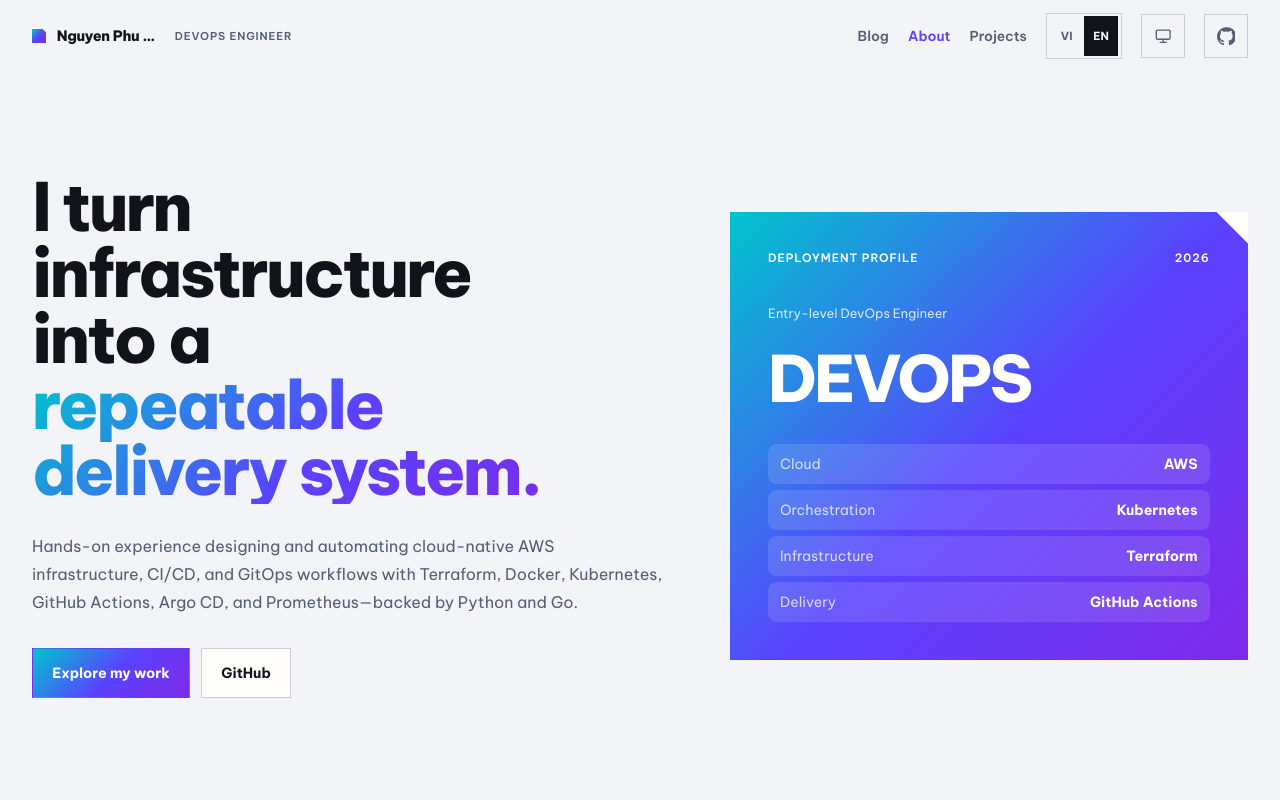
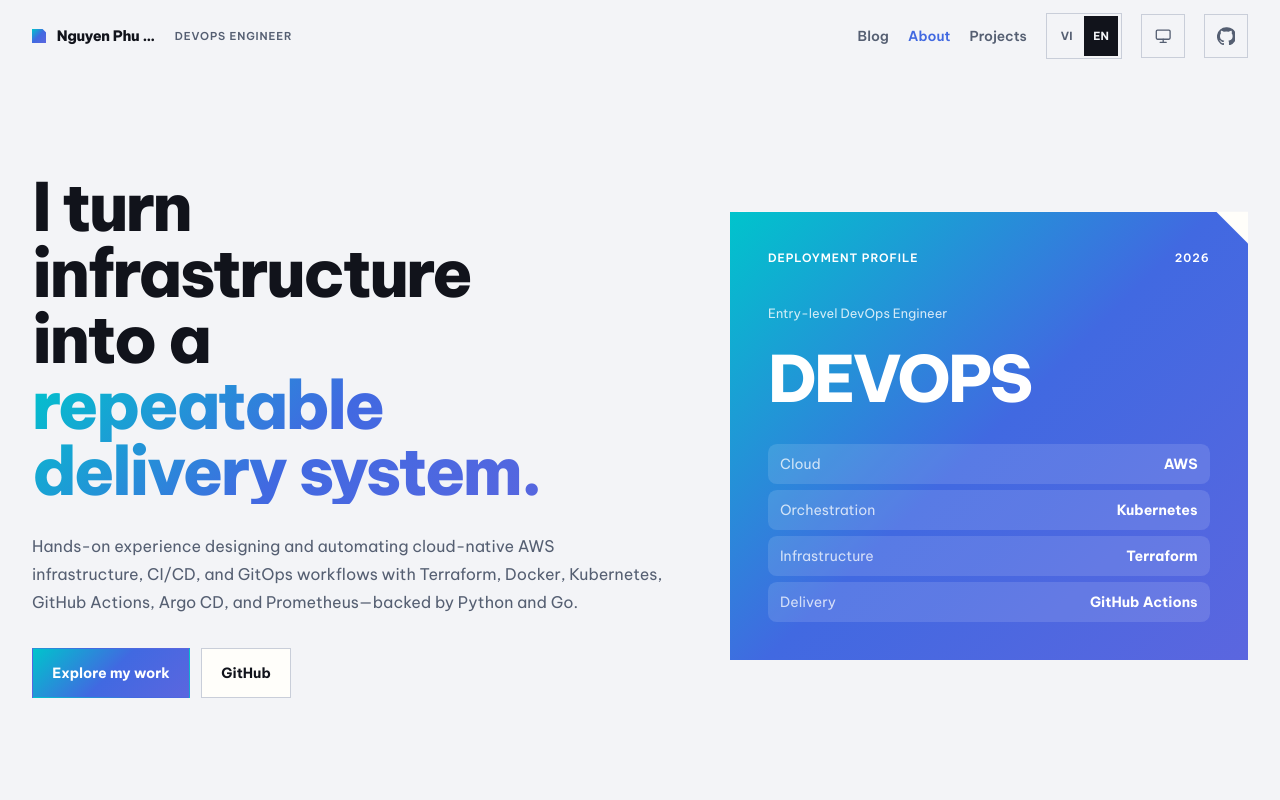
Before and after one commit to TrieuNguyenPhu/portfolio, a Next.js app: page / in a window 1280 px wide. Shown: the top 800 px of the page. Built offline with nearby package versions, Linux system fonts and the light colour scheme.

Commit message:
Balance gradient and accent contrast

```diff
--- a/app/globals.css
+++ b/app/globals.css
@@ -5,11 +5,11 @@
   --ink: #f7f8ff;
   --muted: #aeb7cc;
   --rule: #2b354e;
-  --blue: #5a42ff;
+  --blue: #4169e1;
   --cyan: #00c4cc;
-  --violet: #7d2ae8;
+  --violet: #5b66df;
   --accent-ink: #ffffff;
-  --manifest: linear-gradient(135deg, #00c4cc 0%, #5a42ff 52%, #7d2ae8 100%);
+  --manifest: linear-gradient(135deg, #00c4cc 0%, #4169e1 50%, #5b66df 100%);
   --soft-accent: rgb(87 215 255 / 10%);
   --nav-bg: rgb(9 12 24 / 94%);
   --page: min(88rem, calc(100% - 2rem));
@@ -640,11 +640,11 @@ html[data-motion="ready"] [data-reveal-delay="2"] { transition-delay: 200ms; }
   --ink: #11131b;
   --muted: #555f72;
   --rule: #c9ced9;
-  --blue: #5a42ff;
+  --blue: #4169e1;
   --cyan: #008f96;
-  --violet: #7d2ae8;
+  --violet: #5b66df;
   --accent-ink: #ffffff;
-  --manifest: linear-gradient(135deg, #00c4cc 0%, #5a42ff 52%, #7d2ae8 100%);
+  --manifest: linear-gradient(135deg, #00c4cc 0%, #4169e1 50%, #5b66df 100%);
   --soft-accent: rgb(23 63 212 / 7%);
   --nav-bg: rgb(243 244 247 / 95%);
 }
@@ -660,11 +660,11 @@ html[data-theme="dark"] { color-scheme: dark; }
     --ink: #11131b;
     --muted: #555f72;
     --rule: #c9ced9;
-    --blue: #5a42ff;
+    --blue: #4169e1;
     --cyan: #008f96;
-    --violet: #7d2ae8;
+    --violet: #5b66df;
     --accent-ink: #ffffff;
-    --manifest: linear-gradient(135deg, #00c4cc 0%, #5a42ff 52%, #7d2ae8 100%);
+    --manifest: linear-gradient(135deg, #00c4cc 0%, #4169e1 50%, #5b66df 100%);
     --soft-accent: rgb(23 63 212 / 7%);
     --nav-bg: rgb(243 244 247 / 95%);
   }
```
Also changed, not shown: 1 other file (tests, documents, lock files or other folders).
